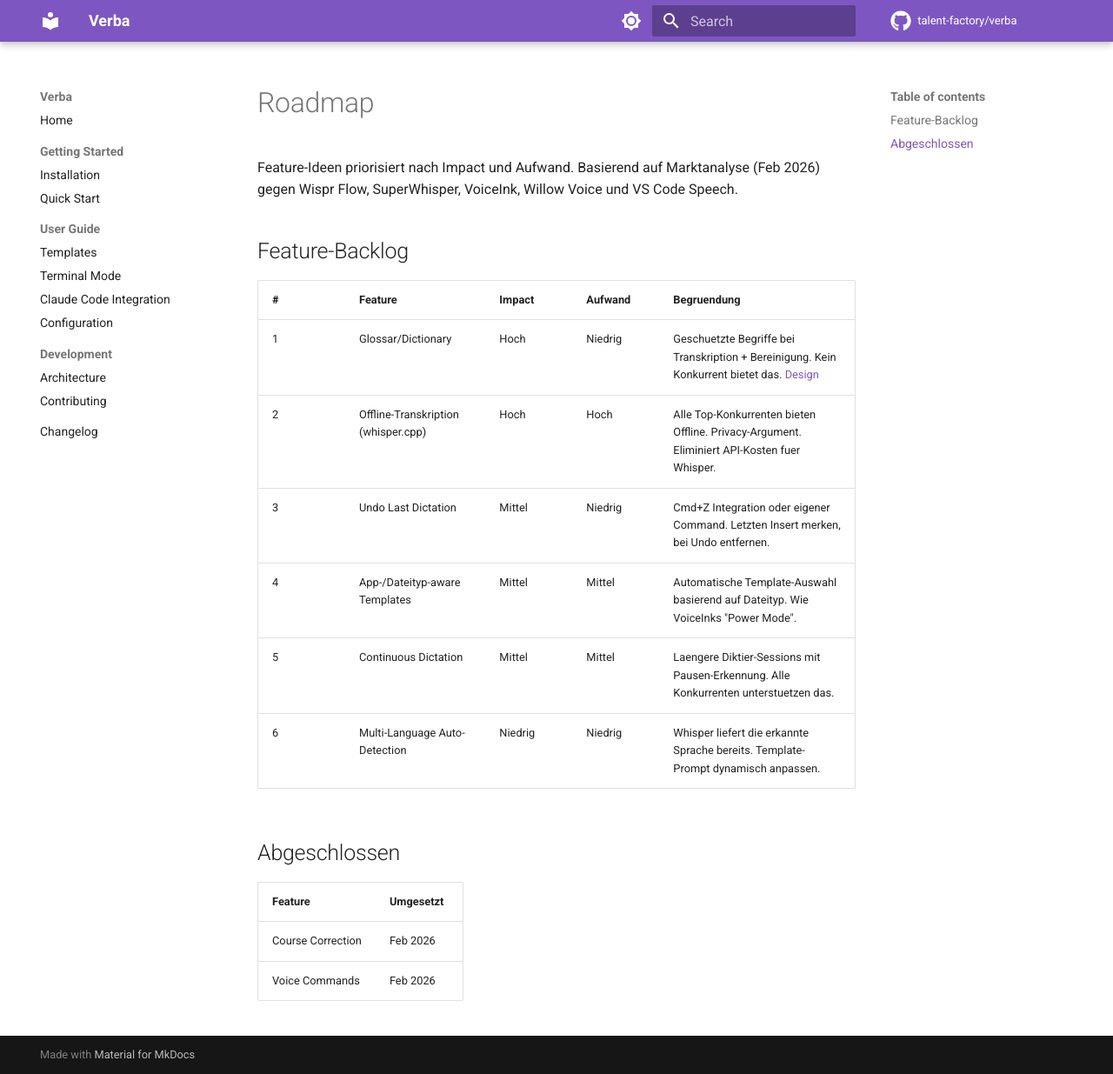
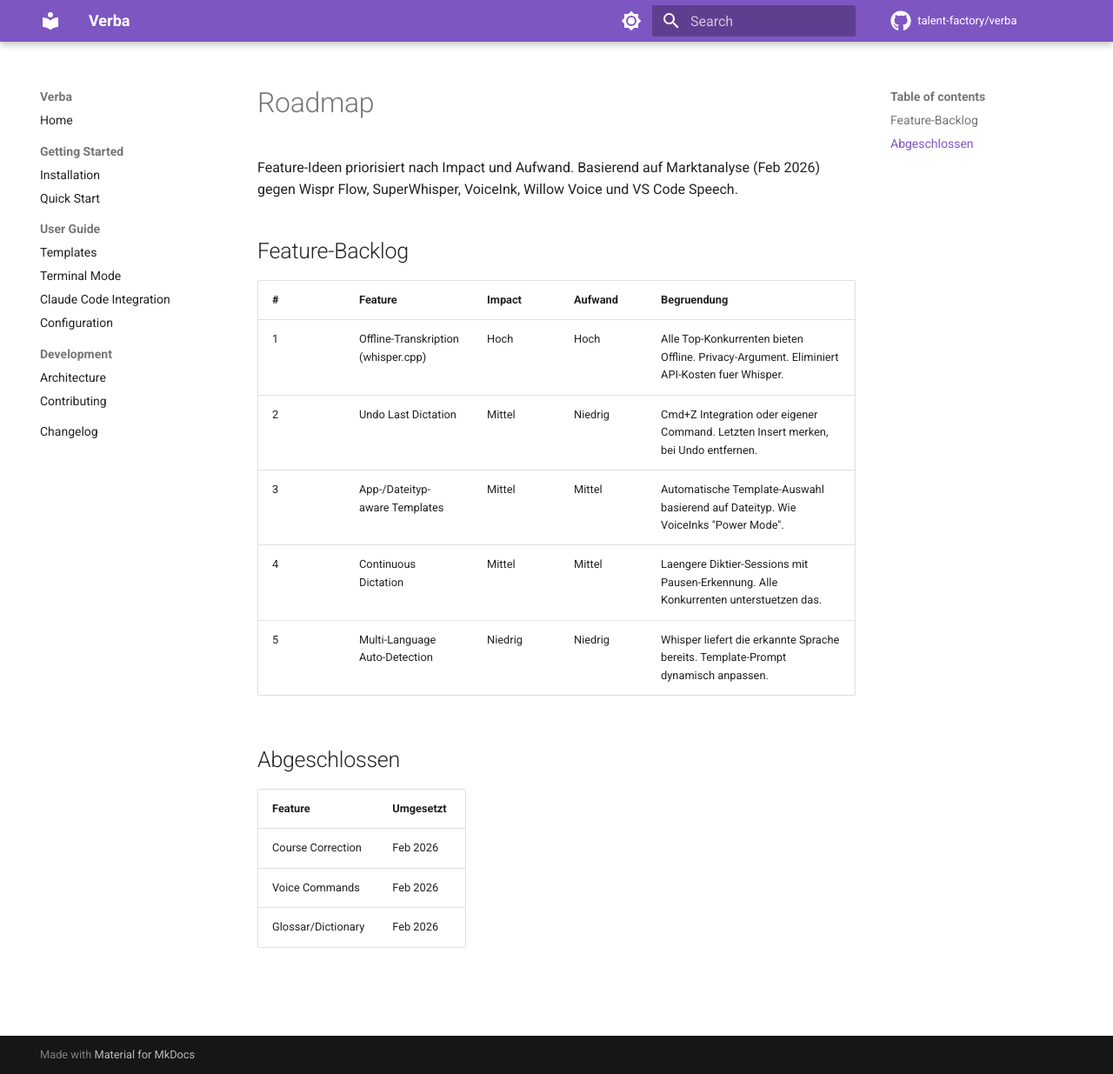
Before and after one commit to talent-factory/verba, an MkDocs documentation site: the page built from docs/ROADMAP.md, in a window 1280 px wide and 1235 px high. Shown: the whole window at 87% size. Built offline with MkDocs 1.6.1 and Material for MkDocs 9.7.7, drawn with Linux system fonts in a browser that asks for light colours; comment, search, counter and statistics services are not loaded.

Commit message:
docs: move Glossar/Dictionary to completed in Roadmap
Co-Authored-By: Claude Opus 4.6 <noreply@anthropic.com>

```diff
--- a/docs/ROADMAP.md
+++ b/docs/ROADMAP.md
@@ -7,12 +7,11 @@ Basierend auf Marktanalyse (Feb 2026) gegen Wispr Flow, SuperWhisper, VoiceInk,
 
 | # | Feature | Impact | Aufwand | Begruendung |
 |---|---------|--------|---------|-------------|
-| 1 | Glossar/Dictionary | Hoch | Niedrig | Geschuetzte Begriffe bei Transkription + Bereinigung. Kein Konkurrent bietet das. [Design](plans/2026-02-26-glossary-design.md) |
-| 2 | Offline-Transkription (whisper.cpp) | Hoch | Hoch | Alle Top-Konkurrenten bieten Offline. Privacy-Argument. Eliminiert API-Kosten fuer Whisper. |
-| 3 | Undo Last Dictation | Mittel | Niedrig | Cmd+Z Integration oder eigener Command. Letzten Insert merken, bei Undo entfernen. |
-| 4 | App-/Dateityp-aware Templates | Mittel | Mittel | Automatische Template-Auswahl basierend auf Dateityp. Wie VoiceInks "Power Mode". |
-| 5 | Continuous Dictation | Mittel | Mittel | Laengere Diktier-Sessions mit Pausen-Erkennung. Alle Konkurrenten unterstuetzen das. |
-| 6 | Multi-Language Auto-Detection | Niedrig | Niedrig | Whisper liefert die erkannte Sprache bereits. Template-Prompt dynamisch anpassen. |
+| 1 | Offline-Transkription (whisper.cpp) | Hoch | Hoch | Alle Top-Konkurrenten bieten Offline. Privacy-Argument. Eliminiert API-Kosten fuer Whisper. |
+| 2 | Undo Last Dictation | Mittel | Niedrig | Cmd+Z Integration oder eigener Command. Letzten Insert merken, bei Undo entfernen. |
+| 3 | App-/Dateityp-aware Templates | Mittel | Mittel | Automatische Template-Auswahl basierend auf Dateityp. Wie VoiceInks "Power Mode". |
+| 4 | Continuous Dictation | Mittel | Mittel | Laengere Diktier-Sessions mit Pausen-Erkennung. Alle Konkurrenten unterstuetzen das. |
+| 5 | Multi-Language Auto-Detection | Niedrig | Niedrig | Whisper liefert die erkannte Sprache bereits. Template-Prompt dynamisch anpassen. |
 
 ## Abgeschlossen
 
@@ -20,3 +19,4 @@ Basierend auf Marktanalyse (Feb 2026) gegen Wispr Flow, SuperWhisper, VoiceInk,
 |---------|-----------|
 | Course Correction | Feb 2026 |
 | Voice Commands | Feb 2026 |
+| Glossar/Dictionary | Feb 2026 |
```
